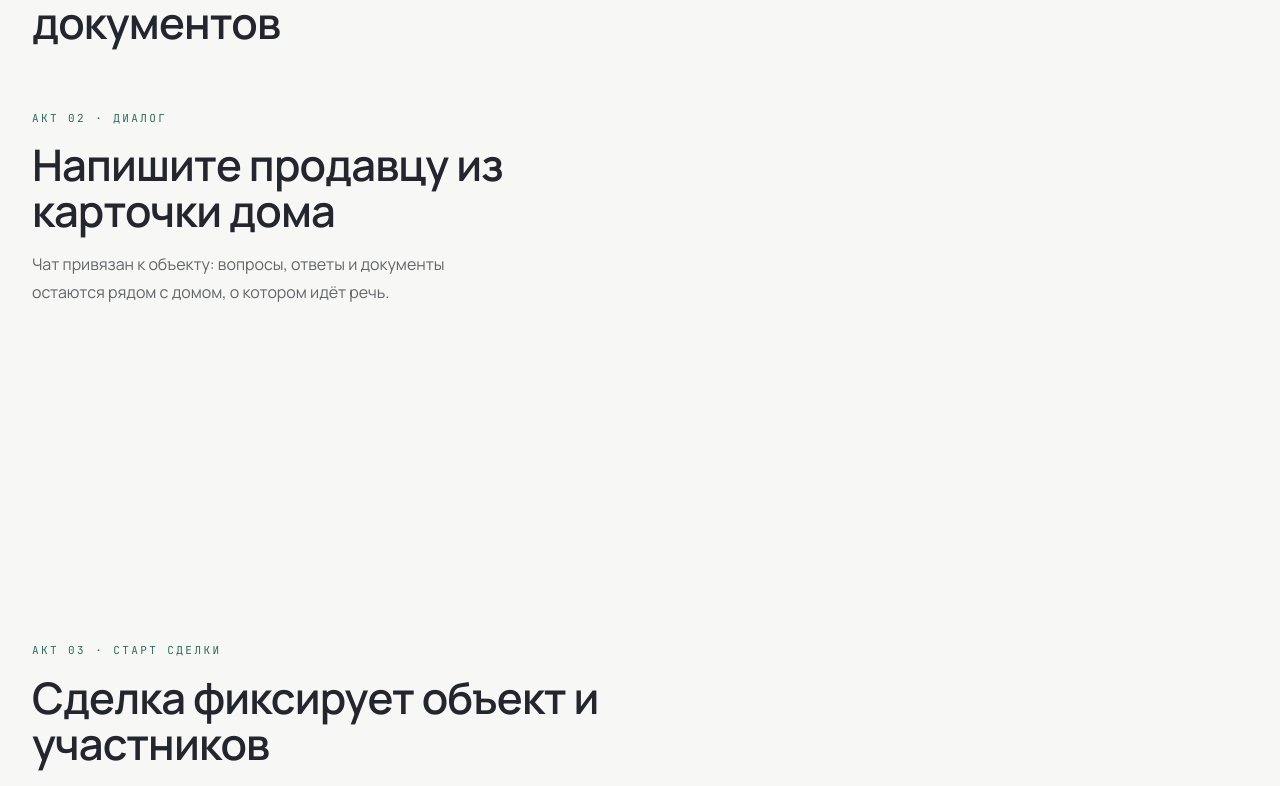
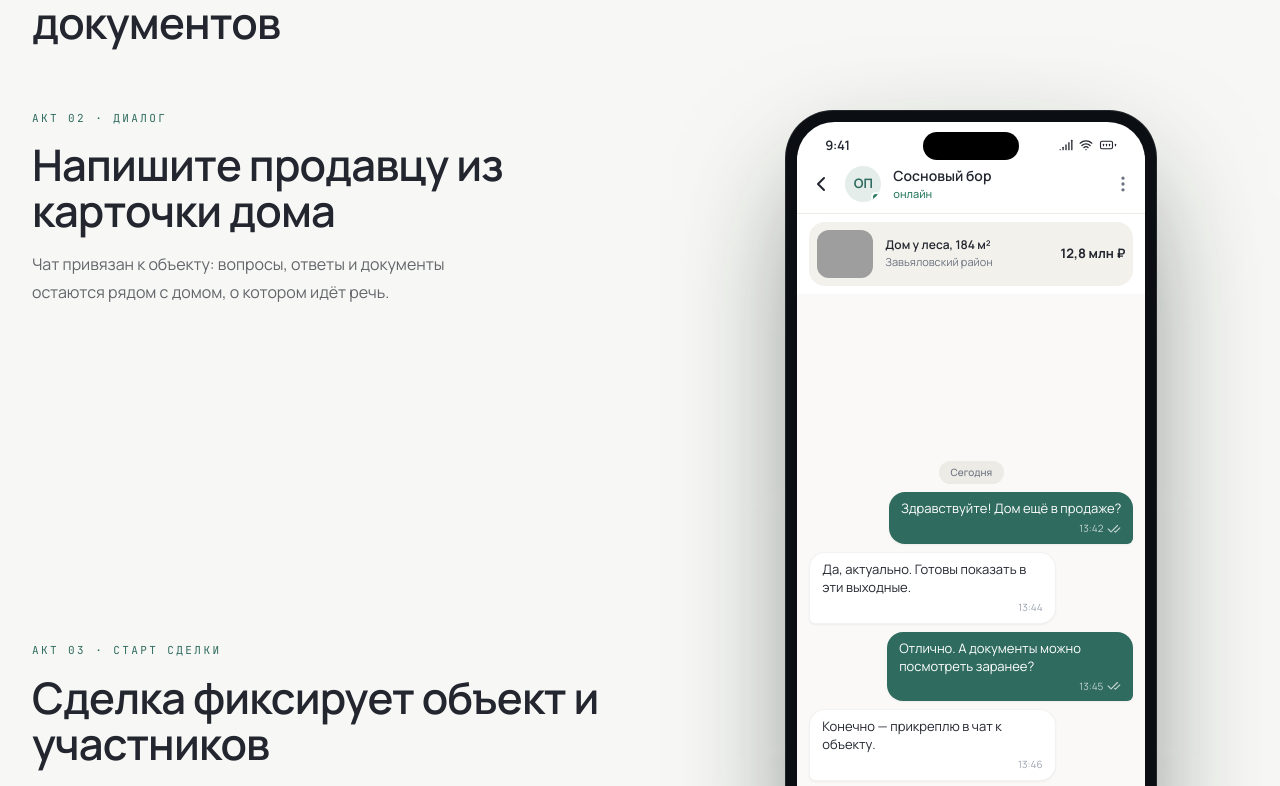
Before and after one commit to BahamaMama977/basteestate, a Next.js app in the folder project/: page / in a window 1280 px wide. Shown: the part 1314-2100 px from the top of the page. Built offline with nearby package versions, Linux system fonts and the light colour scheme; grey boxes are pictures that could not be loaded.

Commit message:
refactor(home): DealActsSection на StickyPipeline; ретайр keyframe act-in

```diff
--- a/project/src/app/globals.css
+++ b/project/src/app/globals.css
@@ -138,15 +138,3 @@
     scroll-behavior: auto !important;
   }
 }
-
-/* Смена экрана в хореографии актов: только transform/opacity, 360 мс */
-@keyframes act-in {
-  from {
-    opacity: 0;
-    transform: translateY(14px) scale(0.985);
-  }
-  to {
-    opacity: 1;
-    transform: translateY(0) scale(1);
-  }
-}
--- a/project/src/components/home/sections/DealActsSection.tsx
+++ b/project/src/components/home/sections/DealActsSection.tsx
@@ -1,8 +1,6 @@
-'use client'
-
-import { useEffect, useRef, useState, type ReactNode } from 'react'
 import { Check } from 'lucide-react'
 import { Reveal } from '@/components/home/Reveal'
+import { StickyPipeline, type PipelineStage } from '@/components/pipeline/StickyPipeline'
 import { ChatScreen, DealScreen } from '@/components/app-screens'
 import { acts, verification, type DealAct } from '@/lib/demo-deal'
 
@@ -30,64 +28,12 @@ const actCopy: Record<string, { kicker: string; title: string; text: string }> =
   },
 }
 
-function screenFor(act: DealAct): ReactNode {
+function screenFor(act: DealAct) {
   return act.screen === 'chat' ? <ChatScreen act={act} /> : <DealScreen act={act} />
 }
 
-/** Акты 2–5: sticky-телефон на десктопе, инлайн-кадры на мобайле. */
-export function DealActsSection() {
-  const storyActs = acts.slice(1) // акты 2–5
-  const [activeKey, setActiveKey] = useState(storyActs[0].key)
-  const blockRefs = useRef<Map<string, HTMLElement>>(new Map())
-
-  useEffect(() => {
-    const observer = new IntersectionObserver(
-      (entries) => {
-        for (const entry of entries) {
-          if (entry.isIntersecting) {
-            setActiveKey((entry.target as HTMLElement).dataset.act ?? storyActs[0].key)
-          }
-        }
-      },
-      { rootMargin: '-45% 0px -45% 0px' },
-    )
-    blockRefs.current.forEach((el) => observer.observe(el))
-    return () => observer.disconnect()
-    // eslint-disable-next-line react-hooks/exhaustive-deps
-  }, [])
-
-  const activeAct = storyActs.find((a) => a.key === activeKey) ?? storyActs[0]
-
+function VerificationChecklist({ act }: { act: DealAct }) {
   return (
-    <section className="section-shell bg-paper">
-      <div className="page-container">
-        <Reveal>
-          <span className="eyebrow bg-graphite text-paper">Одна сделка от начала до конца</span>
-          <h2 className="section-heading mt-6 max-w-3xl">
-            Скрольте — сделка идёт: от первого сообщения до подписанных документов
-          </h2>
-        </Reveal>
-
-        <div className="mt-16 grid gap-12 lg:grid-cols-[1fr_minmax(360px,0.9fr)]">
-          {/* Текст актов */}
-          <div className="space-y-24 lg:space-y-[42vh]">
-            {storyActs.map((act) => {
-              const copy = actCopy[act.key]
-              return (
-                <article
-                  key={act.key}
-                  data-act={act.key}
-                  ref={(el) => {
-                    if (el) blockRefs.current.set(act.key, el)
-                  }}
-                >
-                  <p className="font-mono text-[11px] uppercase tracking-[0.22em] text-app-brand">
-                    Акт 0{act.id} · {copy.kicker}
-                  </p>
-                  <h3 className="section-heading mt-4">{copy.title}</h3>
-                  <p className="mt-4 max-w-md text-base leading-7 text-graphite/70">{copy.text}</p>
-
-                  {act.key === 'progress' && (
     <ul className="mt-6 max-w-md divide-y divide-graphite/10 rounded-2xl border border-graphite/10 bg-white">
       {verification.map((v, i) => (
         <li key={v.key} className="flex items-center justify-between px-4 py-3">
@@ -105,31 +51,35 @@ export function DealActsSection() {
         </li>
       ))}
     </ul>
-                  )}
+  )
+}
 
-                  {/* Мобильный кадр акта */}
-                  <div className="mt-8 lg:hidden">
-                    {screenFor(act)}
-                    <p className="mt-3 text-center font-mono text-[10px] uppercase tracking-[0.2em] text-graphite/50">
-                      Экран приложения · демо-данные
-                    </p>
-                  </div>
-                </article>
-              )
-            })}
-          </div>
+/** Акты 2–5 на каркасе StickyPipeline. */
+export function DealActsSection() {
+  const stages: PipelineStage[] = acts.slice(1).map((act) => {
+    const copy = actCopy[act.key]
+    return {
+      id: act.key,
+      kicker: `Акт 0${act.id} · ${copy.kicker}`,
+      title: copy.title,
+      text: copy.text,
+      panel: screenFor(act),
+      extras: act.key === 'progress' ? <VerificationChecklist act={act} /> : undefined,
+    }
+  })
 
-          {/* Sticky-телефон */}
-          <div className="hidden lg:block">
-            <div className="sticky top-24">
-              <div key={activeAct.key} className="motion-safe:animate-act-in">
-                {screenFor(activeAct)}
-              </div>
-              <p className="mt-4 text-center font-mono text-[10px] uppercase tracking-[0.22em] text-graphite/50">
-                Акт 0{activeAct.id} · живой экран приложения
-              </p>
-            </div>
-          </div>
+  return (
+    <section className="section-shell bg-paper">
+      <div className="page-container">
+        <Reveal>
+          <span className="eyebrow bg-graphite text-paper">Одна сделка от начала до конца</span>
+          <h2 className="section-heading mt-6 max-w-3xl">
+            Скрольте — сделка идёт: от первого сообщения до подписанных документов
+          </h2>
+        </Reveal>
+
+        <div className="mt-16">
+          <StickyPipeline stages={stages} />
         </div>
       </div>
     </section>
--- a/project/tailwind.config.ts
+++ b/project/tailwind.config.ts
@@ -157,7 +157,6 @@ const config: Config = {
         'shimmer': 'shimmer 2s linear infinite',
         'gradient': 'gradient 8s ease infinite',
         'fade-in': 'fadeIn 0.6s ease-out forwards',
-        'act-in': 'act-in 0.36s cubic-bezier(0.32, 0.72, 0, 1) both',
       },
       keyframes: {
         float: {
```
Lines whose indentation alone changed are shown as unchanged.
